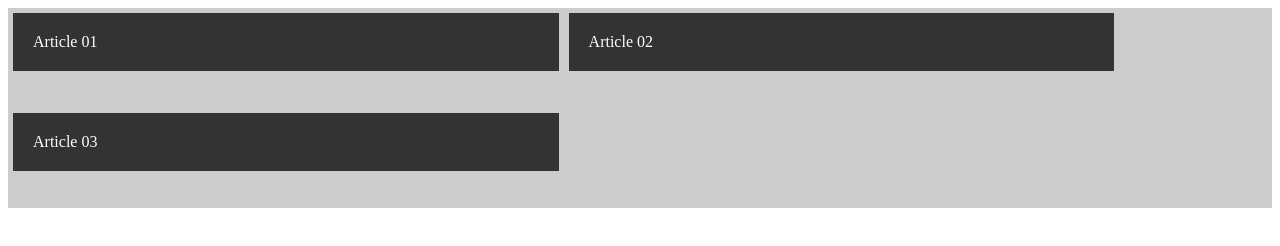
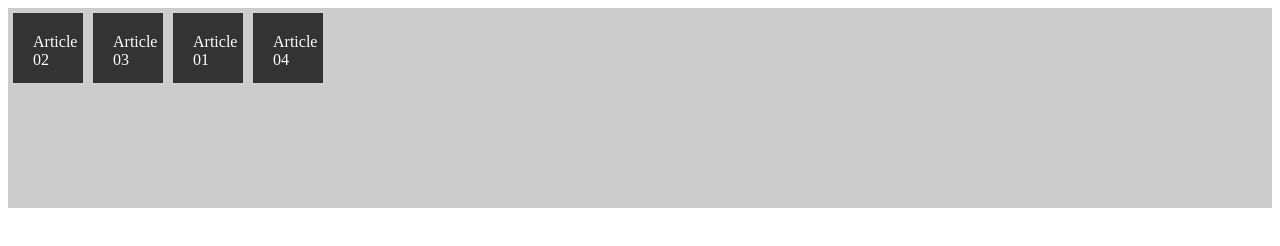
Before and after one commit to RafaelMoid/FlexBoxStudies, a plain HTML site: page flexbox/index.html in a window 1280 px wide. Drawn offline with Linux system fonts and the light colour scheme.

Commit message:
Aula 3 (Ordem de objetos em div)

```diff
--- a/flexbox/css/styles.css
+++ b/flexbox/css/styles.css
@@ -27,5 +27,12 @@
     color: #fff;
     padding: 20px;
     margin: 5px;
-    width:40%;
+    width:30px;
+    height:30px;
 }
+
+
+.article-01 { order:3; }
+.article-02 { order:1; }
+.article-03 { order:2; }
+.article-04 { order:4; }
--- a/flexbox/index.html
+++ b/flexbox/index.html
@@ -18,6 +18,9 @@
         <article class="item article-03">
             Article 03
         </article>
+        <article class="item article-04">
+            Article 04
+        </article>
     </section>
 </body>
 </html>
```
